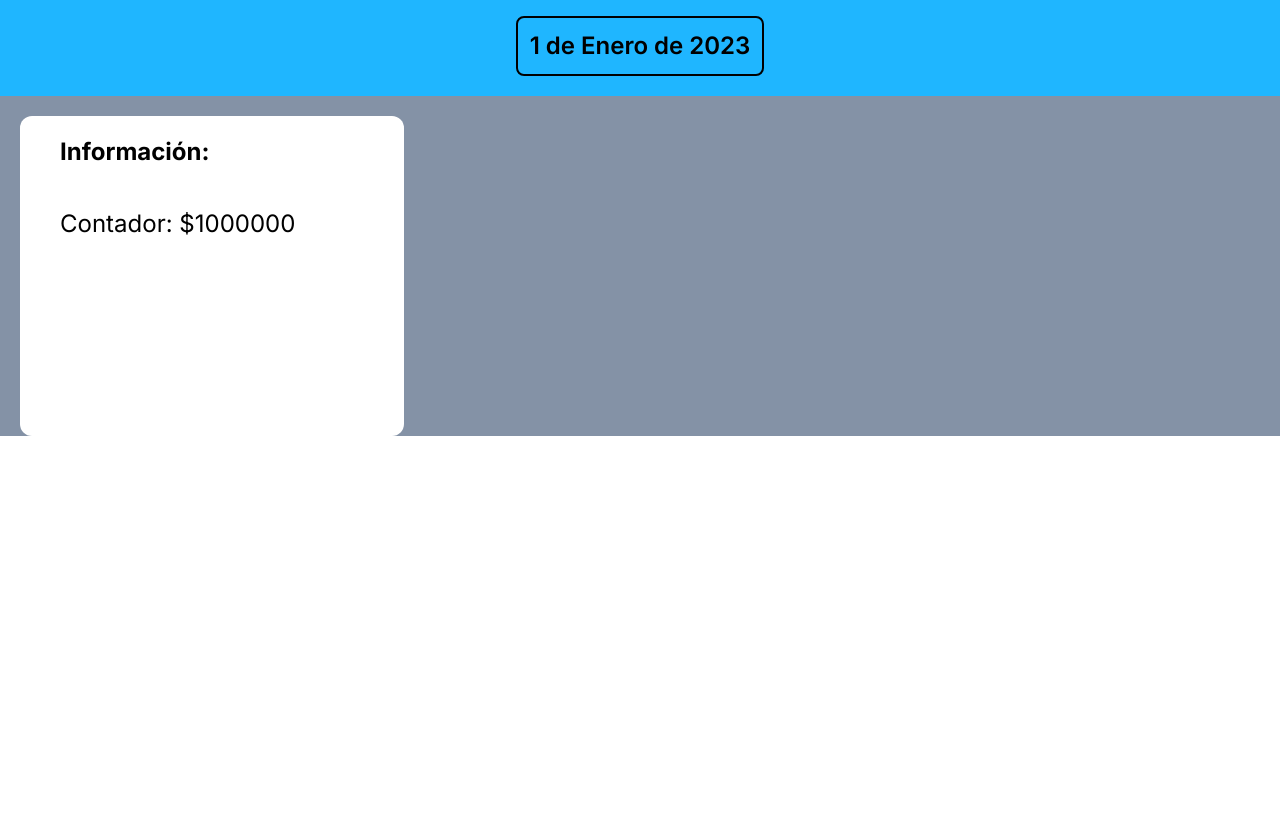
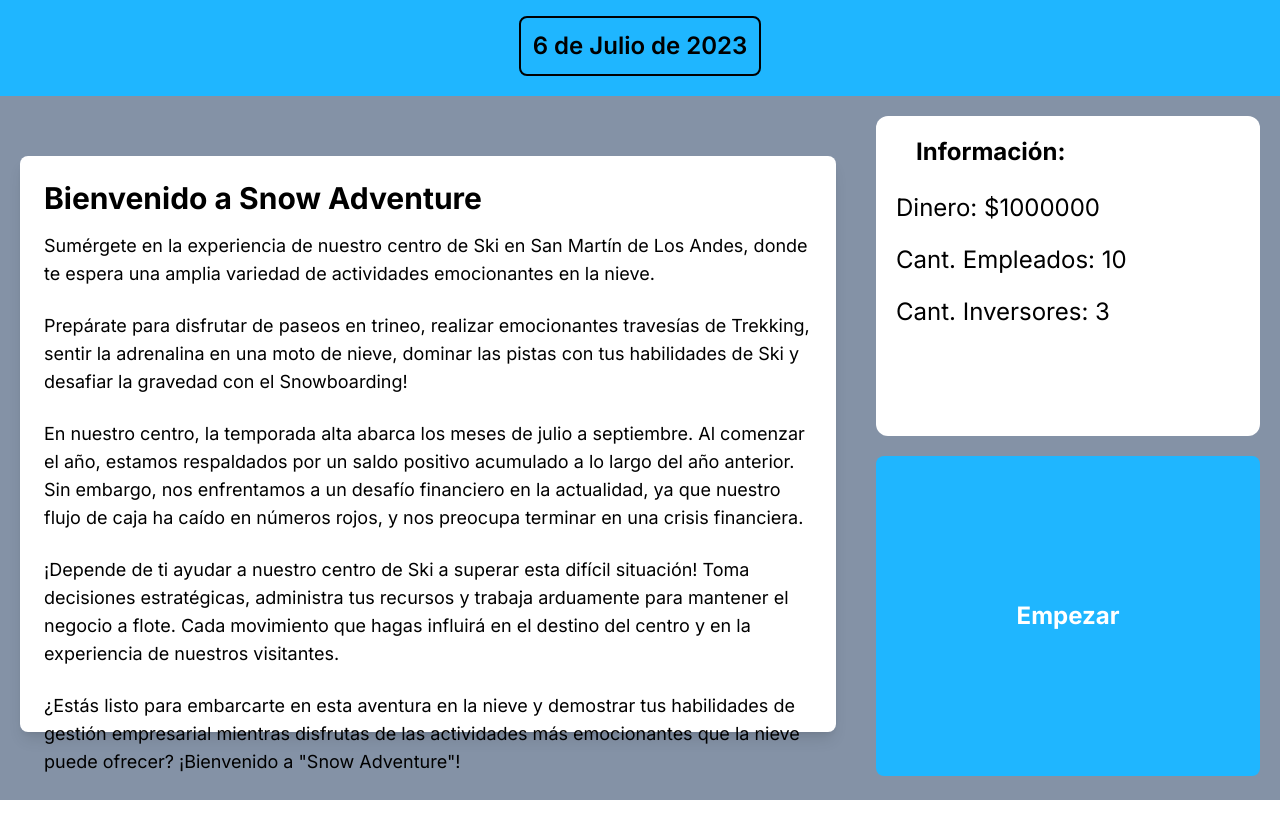
Before and after one commit to UrielJolodovsky/crisis_game, a Next.js app in the folder crisis_game/: page / in a window 1280 px wide. Shown: the top 838 px of the page. Before the commit the page ends 800 px from the top, so only its background shows below. Built offline with nearby package versions, Linux system fonts and the light colour scheme.

Commit message:
Inicio setup

```diff
--- a/crisis_game/src/app/page.tsx
+++ b/crisis_game/src/app/page.tsx
@@ -1,4 +1,6 @@
 'use client'
+import EmpezarButton from '@/components/Empezar'
+import GameDescription from '@/components/GameDescription'
 import Header from '@/components/Header'
 import Info from '@/components/Info'
 import Image from 'next/image'
@@ -9,9 +11,13 @@ export default function Home() {
     // <main className="flex min-h-screen flex-col items-center justify-between p-24">
     //  <Header />
     // </main>
-    <main className='bg-gray'>
+    <main className='bg-gray h-screen'>
       <Header />
+      <div className='m-5 grid grid-rows-3 grid-flow-col'>
+      <GameDescription />
       <Info />
+      <EmpezarButton />
+      </div>
     </main>
   )
 }
--- /dev/null
+++ b/crisis_game/src/components/Empezar.tsx
@@ -0,0 +1,12 @@
+import React from 'react';
+
+
+const EmpezarButton = () => {
+        return (
+        <button onClick={() => ""} className="bg-blue ml-10 mt-5 h-80 rounded-lg hover:bg-lightblue text-white text-2xl font-bold row-span-2 col-span-2">
+                Empezar
+        </button>
+    );
+};
+
+export default EmpezarButton;
--- /dev/null
+++ b/crisis_game/src/components/GameDescription.tsx
@@ -0,0 +1,26 @@
+import React from 'react';
+
+const GameDescription = () => {
+  return (
+    <div className="bg-white h-3/5 p-6 mt-10 rounded-lg shadow-lg items-center hover:scale-105 row-span-3">
+      <h1 className="text-3xl font-bold mb-4">Bienvenido a Snow Adventure</h1>
+      <p className="text-lg mb-6">
+        Sumérgete en la experiencia de nuestro centro de Ski en San Martín de Los Andes, donde te espera una amplia variedad de actividades emocionantes en la nieve.
+      </p>
+      <p className="text-lg mb-6">
+        Prepárate para disfrutar de paseos en trineo, realizar emocionantes travesías de Trekking, sentir la adrenalina en una moto de nieve, dominar las pistas con tus habilidades de Ski y desafiar la gravedad con el Snowboarding!
+      </p>
+      <p className="text-lg">
+        En nuestro centro, la temporada alta abarca los meses de julio a septiembre. Al comenzar el año, estamos respaldados por un saldo positivo acumulado a lo largo del año anterior. Sin embargo, nos enfrentamos a un desafío financiero en la actualidad, ya que nuestro flujo de caja ha caído en números rojos, y nos preocupa terminar en una crisis financiera.
+      </p>
+      <p className="text-lg mt-6">
+        ¡Depende de ti ayudar a nuestro centro de Ski a superar esta difícil situación! Toma decisiones estratégicas, administra tus recursos y trabaja arduamente para mantener el negocio a flote. Cada movimiento que hagas influirá en el destino del centro y en la experiencia de nuestros visitantes.
+      </p>
+      <p className="text-lg mt-6">
+        ¿Estás listo para embarcarte en esta aventura en la nieve y demostrar tus habilidades de gestión empresarial mientras disfrutas de las actividades más emocionantes que la nieve puede ofrecer? ¡Bienvenido a "Snow Adventure"!
+      </p>
+    </div>
+  );
+}
+
+export default GameDescription;
--- a/crisis_game/src/components/Header.tsx
+++ b/crisis_game/src/components/Header.tsx
@@ -2,7 +2,7 @@
 import React, { useState } from 'react'
 
 const Header = () => {
-    const [fecha, setFecha] = useState('1 de Enero de 2023')
+    const [fecha, setFecha] = useState('6 de Julio de 2023')
   return (
         <div className="w-full h-24 bg-blue align-middle pt-4">
             <div className="container mx-auto flex justify-around items-center">
--- a/crisis_game/src/components/Info.tsx
+++ b/crisis_game/src/components/Info.tsx
@@ -2,16 +2,25 @@ import React, { useState } from 'react'
 
 const Info = () => {
     const [dinero, setDinero] = useState(1000000)
+    const [cantEmpleados, setCantEmpleados] = useState(10)
+    const [cantInversores, setCantInversores] = useState(3)
+    const [Ingresos, setIngresos] = useState(0)
   return (
-    <div className='w-96 h-80 bg-white rounded-xl mt-5 ml-5'>
+    <div className='w-96 h-80 bg-white rounded-xl ml-10 hover:scale-105 col-span-2'>
         <div>
             <h2 className='text-black font-bold text-2xl pl-10 pt-5'>
                 Información:
             </h2>
         </div>
-        <div className='pl-10 pt-10'>
-                <h2 className="text-2xl text-black">
-                    Contador: ${dinero}
+        <div className='pl-5 pt-6'>
+                <h2 className="text-2xl text-black pb-5">
+                    Dinero: ${dinero}
+                </h2>
+                <h2 className='text-2xl text-black pb-5'>
+                    Cant. Empleados: {cantEmpleados}
+                </h2>
+                <h2 className='text-2xl text-black'>
+                    Cant. Inversores: {cantInversores}
                 </h2>
         </div>
     </div>
--- a/crisis_game/tailwind.config.js
+++ b/crisis_game/tailwind.config.js
@@ -14,6 +14,7 @@ module.exports = {
       },
     },
     colors: {
+      'lightblue': '#00ffff',
       'blue': '#1fb6ff',
       'purple': '#7e5bef',
       'pink': '#ff49db',
```
